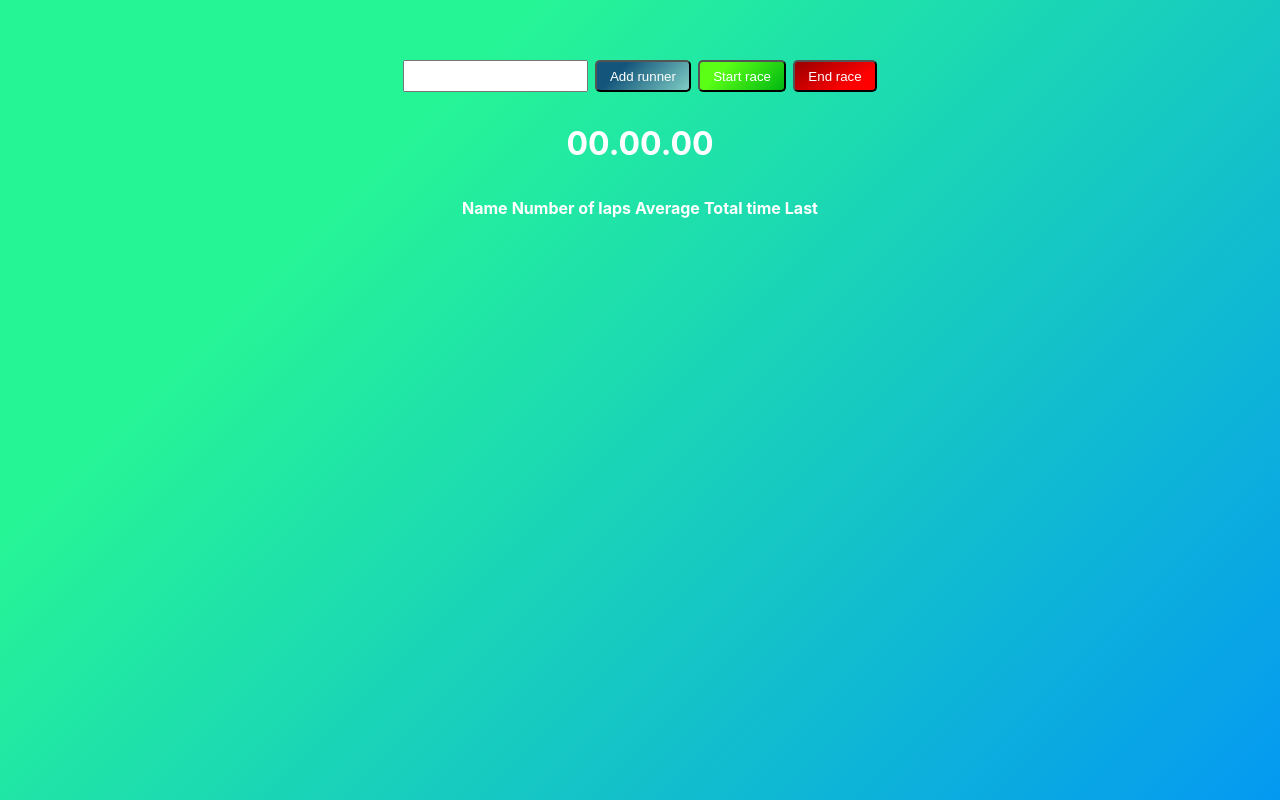
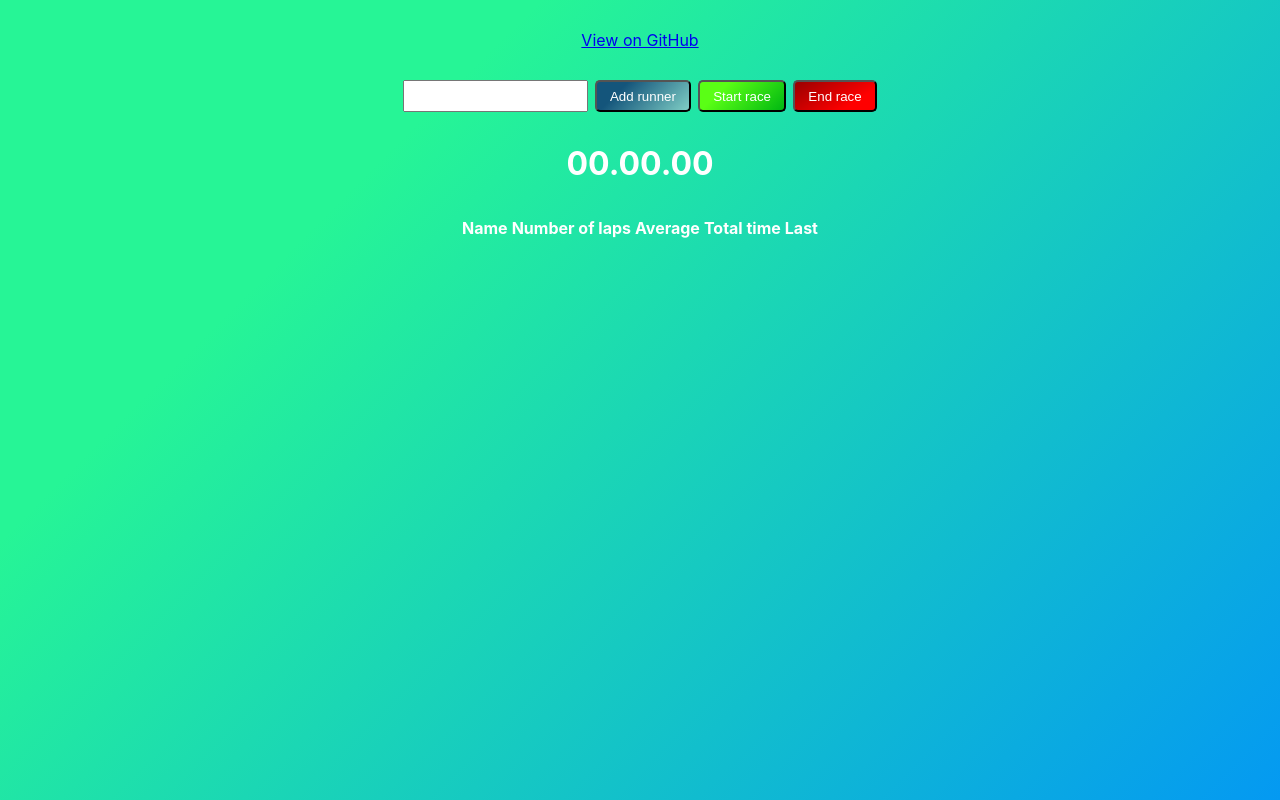
Before and after one commit to jakeRPowell/Lap-tracker-react, a React (Create React App) app: page / in a window 1280 px wide. Built offline with nearby package versions, Linux system fonts and the light colour scheme.

Commit message:
added GH link

```diff
--- a/src/App.css
+++ b/src/App.css
@@ -4,7 +4,7 @@
   display: flex;
   flex-direction: column;
   align-items: center;
-  padding: 60px 30px;
+  padding: 30px 60px 30px;
   min-height: 100vh;
   box-sizing: border-box;
   color: white;
@@ -12,6 +12,7 @@
 
 .form-controls {
   display: flex;
+  margin-top: 30px;
 }
 
 .add {
--- a/src/App.js
+++ b/src/App.js
@@ -29,6 +29,7 @@
 
   return (
     <div className="App">
+      <a href="https://github.com/jakeRPowell/lap-tracker-react.git" target="_blank" rel="noopener noreferrer">View on GitHub</a>
       <Form
         runners={runners}
         setRunners={setRunners}
```
